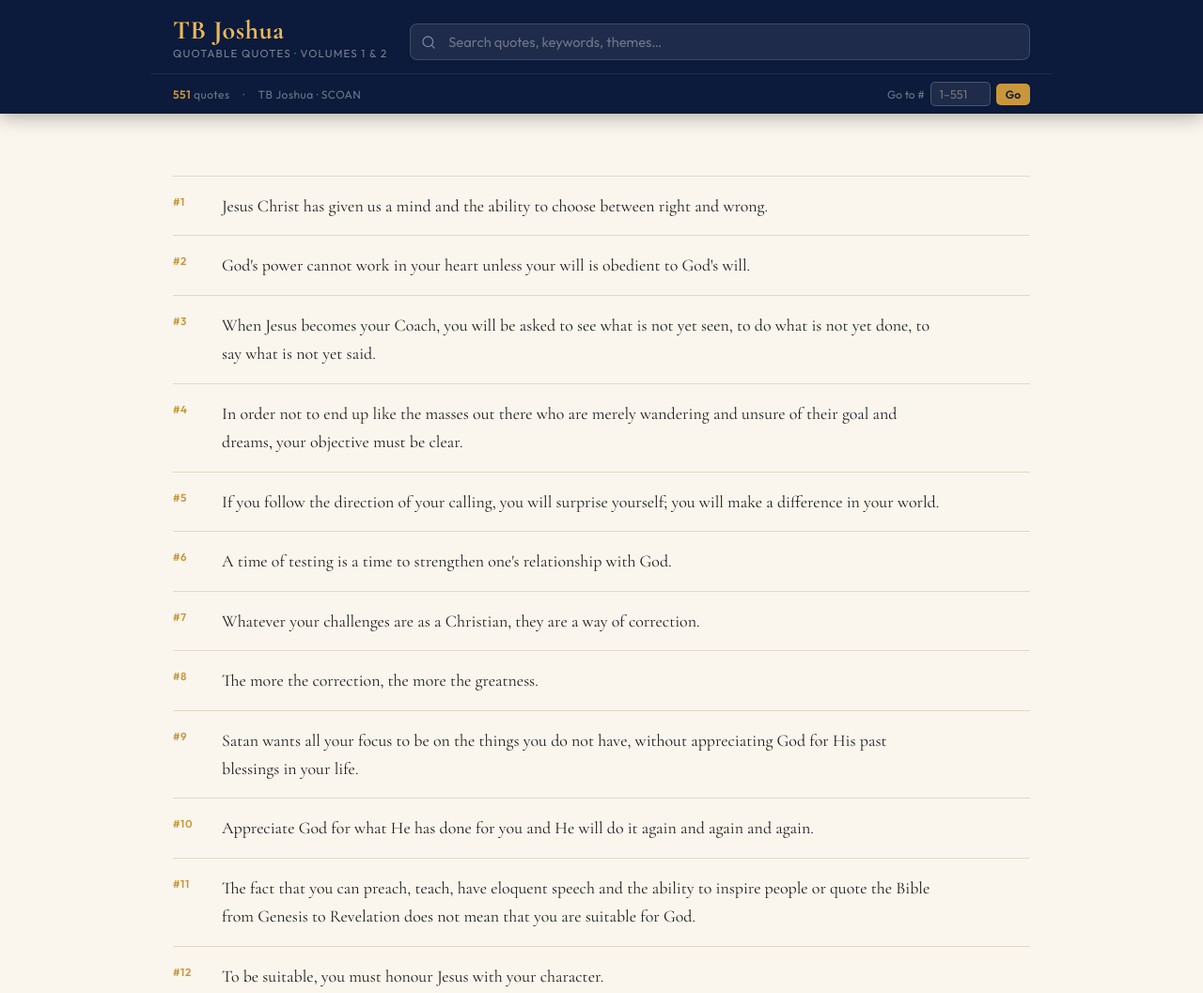
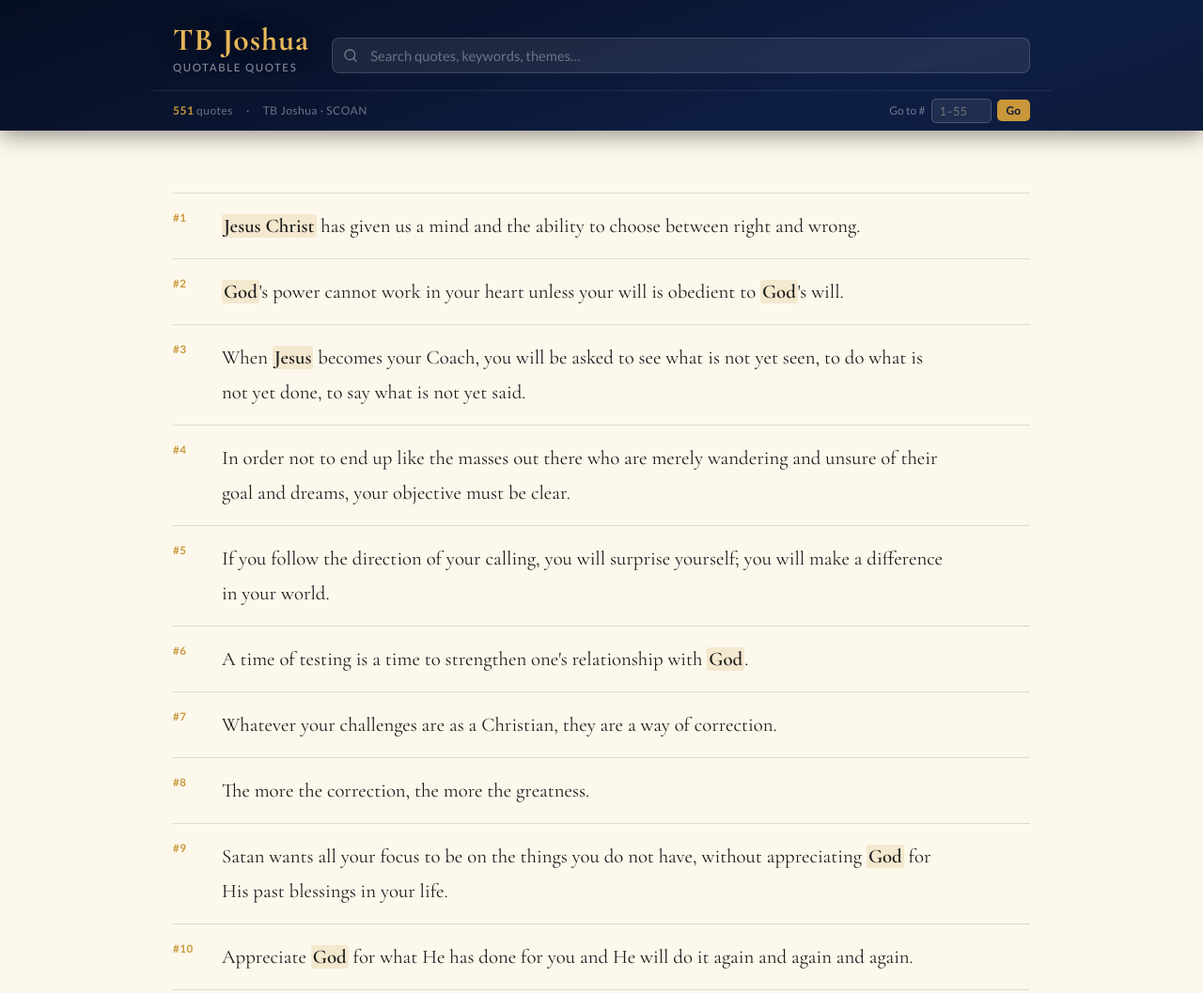
Before and after one commit to etomaa/tb-joshua-quotes, a plain HTML site: page index.html in a window 1280 px wide. Shown: the top 1057 px of the page at 94% size. Drawn offline with nearby package versions, Linux system fonts and the light colour scheme.

Commit message:
Refactor styles and update font families in index.html
Updated font families and styles for better aesthetics. Adjusted header and button styles for improved UI.

```diff
--- a/index.html
+++ b/index.html
@@ -5,21 +5,21 @@
 <meta name="viewport" content="width=device-width, initial-scale=1.0">
 <title>TB Joshua – Quotable Quotes</title>
 <link rel="preconnect" href="https://fonts.googleapis.com">
-<link href="https://fonts.googleapis.com/css2?family=Cormorant+Garamond:ital,wght@0,400;0,600;0,700;1,400&family=Outfit:wght@300;400;500;600&display=swap" rel="stylesheet">
+<link href="https://fonts.googleapis.com/css2?family=Cormorant+Garamond:ital,wght@0,400;0,600;0,700;1,400&family=Lato:wght@300;400;700&display=swap" rel="stylesheet">
 <style>
 :root {
   --navy:#0C1A3B; --navy2:#142254; --gold:#C9973A; --gold2:#E8B85A;
-  --cream:#FAF6EE; --text:#1C1C1C; --muted:#6B7080; --border:#E2D9C8;
+  --cream:#fdf8ec; --text:#1C1C1C; --muted:#6B7080; --border:#E2D9C8;
   --hl:#FFF3CD;
 }
 *{box-sizing:border-box;margin:0;padding:0}
-body{font-family:'Outfit',sans-serif;background:var(--cream);color:var(--text);min-height:100vh}
-header{background:var(--navy);position:sticky;top:0;z-index:100;box-shadow:0 2px 20px rgba(0,0,0,.35)}
-.hi{max-width:960px;margin:0 auto;padding:18px 24px 14px;display:flex;align-items:flex-end;gap:24px;flex-wrap:wrap}
-.brand h1{font-family:'Cormorant Garamond',serif;font-size:1.75rem;font-weight:700;color:var(--gold2);letter-spacing:.02em;line-height:1}
-.brand p{font-size:.72rem;color:rgba(255,255,255,.45);letter-spacing:.1em;text-transform:uppercase;margin-top:3px}
+body{font-family:'Lato',sans-serif;background:var(--cream);color:var(--text);min-height:100vh}
+header{background:linear-gradient(160deg,#060E24 0%,#0A1632 40%,#0E1E44 70%,#0C1A3B 100%);position:sticky;top:0;z-index:100;box-shadow:0 4px 24px rgba(0,0,0,.45)}
+.hi{max-width:960px;margin:0 auto;padding:26px 24px 18px;display:flex;align-items:flex-end;gap:24px;flex-wrap:wrap}
+.brand h1{font-family:'Cormorant Garamond',serif;font-size:2.1rem;font-weight:700;color:var(--gold2);letter-spacing:.03em;line-height:1;text-shadow:0 2px 18px rgba(0,0,0,.7),0 0 40px rgba(201,151,58,.25)}
+.brand p{font-size:.72rem;color:rgba(255,255,255,.55);letter-spacing:.14em;text-transform:uppercase;margin-top:5px}
 .sw{flex:1 1 260px;position:relative}
-.sw input{width:100%;padding:9px 16px 9px 40px;border-radius:8px;border:1.5px solid rgba(255,255,255,.15);background:rgba(255,255,255,.08);color:#fff;font-family:'Outfit',sans-serif;font-size:.92rem;outline:none;transition:border-color .2s,background .2s}
+.sw input{width:100%;padding:9px 16px 9px 40px;border-radius:8px;border:1.5px solid rgba(255,255,255,.15);background:rgba(255,255,255,.08);color:#fff;font-family:'Lato',sans-serif;font-size:.92rem;outline:none;transition:border-color .2s,background .2s}
 .sw input::placeholder{color:rgba(255,255,255,.35)}
 .sw input:focus{border-color:var(--gold);background:rgba(255,255,255,.13)}
 .sw svg{position:absolute;left:12px;top:50%;transform:translateY(-50%);opacity:.4;pointer-events:none}
@@ -28,9 +28,9 @@
 .mb strong{color:var(--gold)}
 .gw{display:flex;align-items:center;gap:6px;margin-left:auto}
 .gw label{font-size:.75rem;color:rgba(255,255,255,.4);white-space:nowrap}
-.gw input{width:64px;padding:4px 8px;border-radius:5px;border:1px solid rgba(255,255,255,.2);background:rgba(255,255,255,.08);color:#fff;font-size:.8rem;font-family:'Outfit',sans-serif;text-align:center}
+.gw input{width:64px;padding:4px 8px;border-radius:5px;border:1px solid rgba(255,255,255,.2);background:rgba(255,255,255,.08);color:#fff;font-size:.8rem;font-family:'Lato',sans-serif;text-align:center}
 .gw input:focus{outline:none;border-color:var(--gold)}
-.gbtn{padding:4px 10px;background:var(--gold);color:var(--navy);border:none;border-radius:5px;font-size:.75rem;font-weight:600;cursor:pointer;font-family:'Outfit',sans-serif;transition:background .15s}
+.gbtn{padding:4px 10px;background:var(--gold);color:var(--navy);border:none;border-radius:5px;font-size:.75rem;font-weight:600;cursor:pointer;font-family:'Lato',sans-serif;transition:background .15s}
 .gbtn:hover{background:var(--gold2)}
 main{max-width:960px;margin:0 auto;padding:28px 24px 60px}
 #rb{font-size:.8rem;color:var(--muted);margin-bottom:18px;min-height:20px}
@@ -39,11 +39,13 @@
 .qi:hover{background:rgba(201,151,58,.04)}
 .qi:first-child{border-top:1px solid var(--border)}
 .qn{flex:0 0 52px;font-size:.72rem;font-weight:600;color:var(--gold);letter-spacing:.05em;padding-top:3px;user-select:none}
-.qt{flex:1;font-family:'Cormorant Garamond',serif;font-size:1.12rem;line-height:1.7;color:var(--text)}
+.qt{flex:1;font-family:'Cormorant Garamond',serif;font-size:1.3rem;line-height:1.78;color:var(--text)}
 .qt mark{background:var(--hl);color:inherit;border-radius:2px;padding:0 1px}
+.kw-d{background:rgba(201,151,58,.16);border-radius:3px;padding:0 2px;font-weight:600}
+.kw-v{background:rgba(38,123,233,.1);border-radius:3px;padding:0 2px}
 .qa{flex:0 0 auto;display:flex;align-items:flex-start;gap:6px;padding-top:2px;opacity:0;transition:opacity .15s}
 .qi:hover .qa{opacity:1}
-.qa button{background:none;border:1px solid var(--border);border-radius:5px;padding:4px 8px;font-size:.7rem;color:var(--muted);cursor:pointer;font-family:'Outfit',sans-serif;transition:border-color .15s,color .15s;white-space:nowrap}
+.qa button{background:none;border:1px solid var(--border);border-radius:5px;padding:4px 8px;font-size:.7rem;color:var(--muted);cursor:pointer;font-family:'Lato',sans-serif;transition:border-color .15s,color .15s;white-space:nowrap}
 .qa button:hover{border-color:var(--gold);color:var(--navy)}
 .qa button.ok{border-color:#22c55e;color:#16a34a}
 #nr{display:none;text-align:center;padding:80px 20px;color:var(--muted)}
@@ -60,7 +62,7 @@
   .hi{padding:14px 16px 10px;gap:12px}
   .brand h1{font-size:1.3rem}
   main{padding:20px 16px 50px}
-  .qt{font-size:1rem}
+  .qt{font-size:1.1rem}
   .qn{flex:0 0 40px;font-size:.68rem}
 }
 </style>
@@ -70,7 +72,7 @@
   <div class="hi">
     <div class="brand">
       <h1>TB Joshua</h1>
-      <p>Quotable Quotes &middot; Volumes 1 &amp; 2</p>
+      <p>Quotable Quotes</p>
     </div>
     <div class="sw">
       <svg width="16" height="16" viewBox="0 0 24 24" fill="none" stroke="white" stroke-width="2" stroke-linecap="round" stroke-linejoin="round"><circle cx="11" cy="11" r="8"/><line x1="21" y1="21" x2="16.65" y2="16.65"/></svg>
@@ -97,7 +99,7 @@
   </div>
 </main>
 <div id="toast"></div>
-<footer><strong>TB Joshua</strong> &middot; Quotable Quotes &middot; Volumes 1 &amp; 2 &middot; 551 Quotes</footer>
+<footer><strong>TB Joshua</strong> &middot; Quotable Quotes &middot; 551 Quotes</footer>
 <script>
 const Q=[
   {id:1,text:"Jesus Christ has given us a mind and the ability to choose between right and wrong."},
@@ -652,8 +654,11 @@
   {id:550,text:"The reward of our relationship with Jesus is power."},
   {id:551,text:"God will withhold the phenomena of signs and wonders in the church until Word and Spirit come together.."},
 ];
+const DIVINE_KW=['God Almighty','Heavenly Father','Jesus Christ','Holy Spirit','Jesus','Christ','Lord','God'];
+const VIRTUE_KW=['forgiveness','repentance','obedience','faith','prayer'];
 function esc(s){return s.replace(/&/g,"&amp;").replace(/</g,"&lt;").replace(/>/g,"&gt;").replace(/"/g,"&quot;")}
-function hl(t,q){if(!q)return esc(t);const e=esc(t),s=q.replace(/[.*+?^${}()|[\]\\]/g,'\\$&');return e.replace(new RegExp('('+s+')','gi'),'<mark>$1</mark>')}
+function kwHL(e){const dp=DIVINE_KW.map(k=>k.replace(/[.*+?^${}()|[\]\\]/g,'\\$&')).join('|');const vp=VIRTUE_KW.map(k=>k.replace(/[.*+?^${}()|[\]\\]/g,'\\$&')).join('|');let r=e.replace(new RegExp('\\b('+dp+')\\b','g'),'<span class="kw-d">$1</span>');return r.replace(new RegExp('\\b('+vp+')\\b','gi'),'<span class="kw-v">$1</span>')}
+function hl(t,q){if(!q)return kwHL(esc(t));const e=esc(t),s=q.replace(/[.*+?^${}()|[\]\\]/g,'\\$&');return e.replace(new RegExp('('+s+')','gi'),'<mark>$1</mark>')}
 function render(list,q){
   const ql=document.getElementById('ql'),nr=document.getElementById('nr'),vc=document.getElementById('vc'),rb=document.getElementById('rb');
   if(!list.length){ql.innerHTML='';nr.style.display='block';vc.textContent='0';rb.textContent=q?'No results for "'+q+'"':'';return}
```
